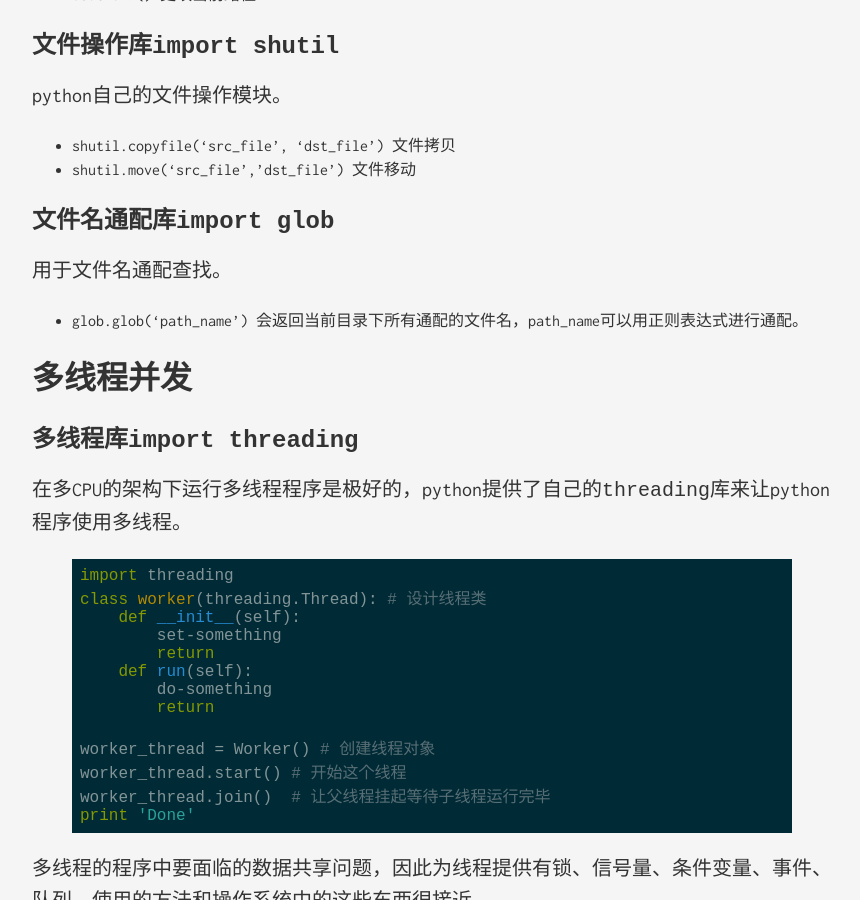
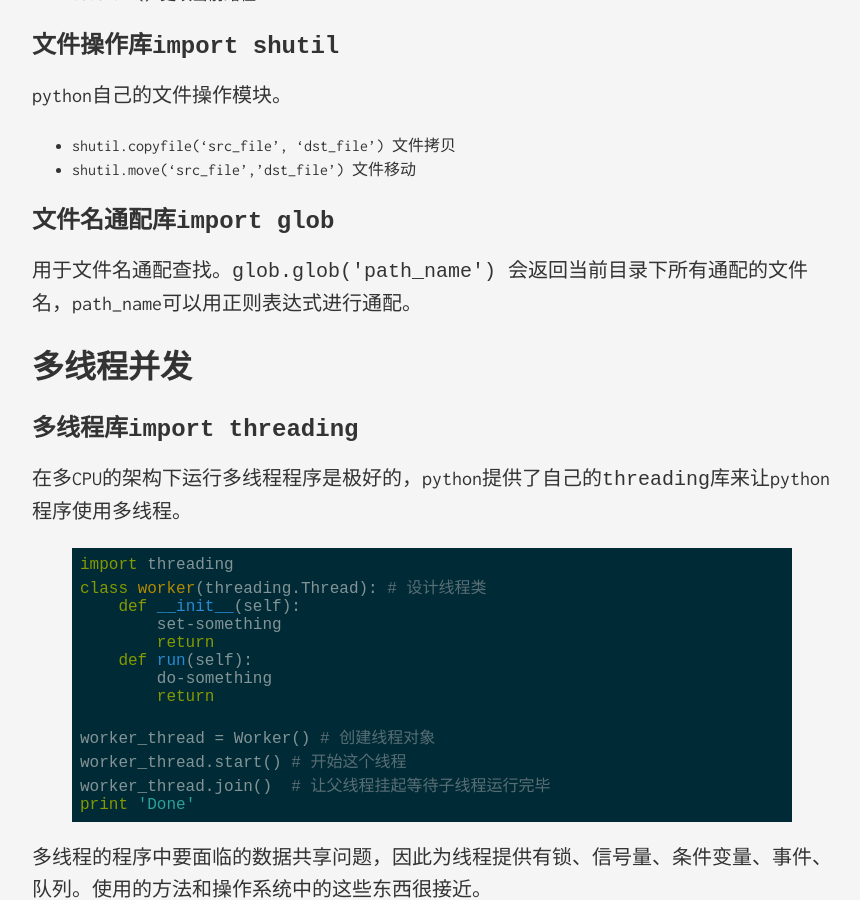
Before and after one commit to lucky521/blog, a Jekyll site: the page built from _posts/2015-6-10-start-up.1.markdown, in a window 1280 px wide and 900 px high, scrolled down 744 px. Shown: the whole window, without its empty margins (208-1068 px from the left). Built offline with Jekyll 4.4.1, drawn with Linux system fonts in a browser that asks for light colours; comment, search, counter and statistics services are not loaded.

Commit message:
update format issue

```diff
--- a/_posts/2015-6-10-start-up.1.markdown
+++ b/_posts/2015-6-10-start-up.1.markdown
@@ -5,7 +5,9 @@ categories: [design]
 layout: post
 ---
 所谓标准库，是要满足一些比通用计算和操作而设计的库。必须访问操作系统接口、文件读写、复杂数学计算、网络传输等。
+
 # 操作系统接口访问
+
 ## 操作系统命令库`import os`
 
 - os.system('some_commands') 执行操作系统的命令。用它可以直接去调用系统的命令。不过python还是提供了很多自有的命令来包装操作系统命令。
@@ -14,16 +16,19 @@ layout: post
 
 ## 文件操作库`import shutil`
 python自己的文件操作模块。
+
 - shutil.copyfile('src_file', 'dst_file') 文件拷贝
 - shutil.move('src_file','dst_file') 文件移动
 
 ## 文件名通配库`import glob`
-用于文件名通配查找。
-- glob.glob('path_name') 会返回当前目录下所有通配的文件名，path_name可以用正则表达式进行通配。
+用于文件名通配查找。`glob.glob('path_name') `会返回当前目录下所有通配的文件名，path_name可以用正则表达式进行通配。
+
 
 
 # 多线程并发
+
 ## 多线程库`import threading`
+
 在多CPU的架构下运行多线程程序是极好的，python提供了自己的`threading`库来让python程序使用多线程。
 
 {% highlight python %}
@@ -43,12 +48,12 @@ print 'Done'
 {% endhighlight %}
 
 多线程的程序中要面临的数据共享问题，因此为线程提供有锁、信号量、条件变量、事件、队列。使用的方法和操作系统中的这些东西很接近。
+
 - `threading.Event`  线程可以set或wait一个事件。
 - `threading.Lock`
 - `thrading.Condition`
 - `threading.Semaphore`
 - `import Queue` 这是一个同步的、线程安全的队列，用它作为线程之间的数据共享更方便。
-
 
 
 
```
